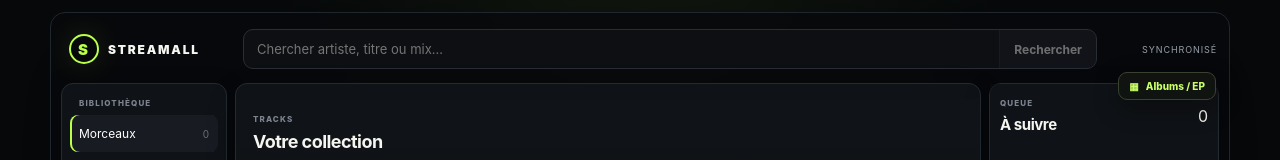
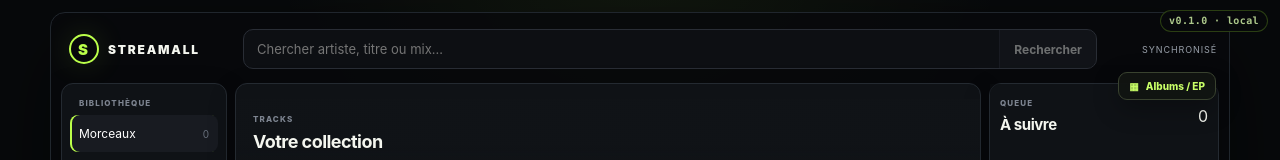
Before and after one commit to Soundprofile59/streamall, a Next.js app: page / in a window 1280 px wide. Shown: the top 160 px of the page. Built offline with nearby package versions, Linux system fonts and the light colour scheme.

Commit message:
feat: show exact Streamall build version

```diff
--- a/src/app/layout.tsx
+++ b/src/app/layout.tsx
@@ -6,6 +6,9 @@ import "./interaction-refresh.css";
 import "./search-preview.css";
 import "./star-rating.css";
 import "./catalog-browser.css";
+import "./build-badge.css";
+
+const APP_VERSION = "0.1.0";
 
 export const metadata: Metadata = {
   title: "Streamall",
@@ -19,9 +22,18 @@ export const metadata: Metadata = {
 export const viewport: Viewport = { themeColor: "#08090c", colorScheme: "dark" };
 
 export default function RootLayout({ children }: Readonly<{ children: React.ReactNode }>) {
+  const buildSha = (process.env.VERCEL_GIT_COMMIT_SHA ?? process.env.GITHUB_SHA ?? "local").slice(0, 7);
+  const buildLabel = `v${APP_VERSION} · ${buildSha}`;
+
   return (
     <html lang="fr">
-      <body>{children}<CatalogBrowser /></body>
+      <body>
+        {children}
+        <CatalogBrowser />
+        <div className="build-badge" title={`Streamall ${buildLabel}`} aria-label={`Version Streamall ${buildLabel}`}>
+          {buildLabel}
+        </div>
+      </body>
     </html>
   );
 }
```
